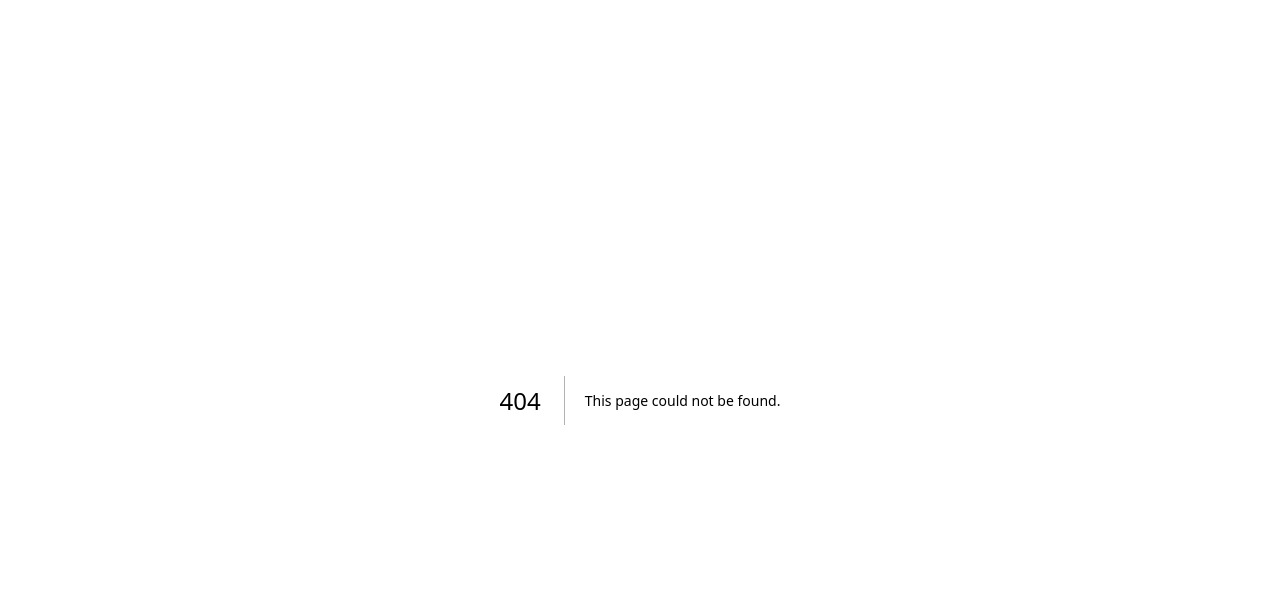
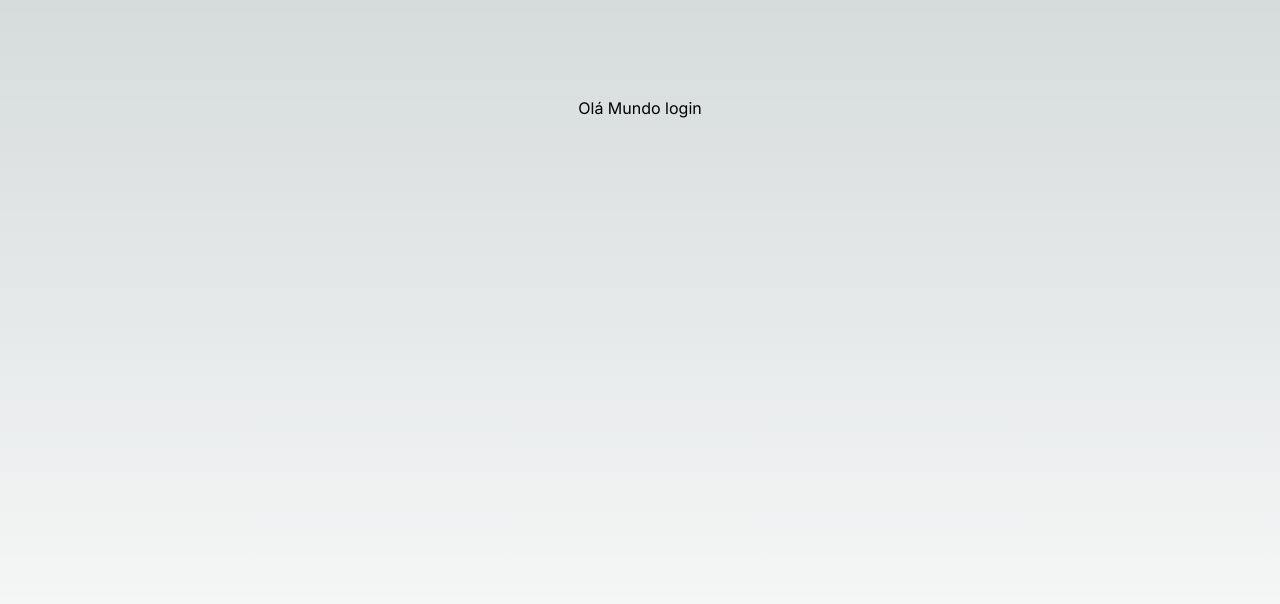
Before and after one commit to onicolasz/entrega-doacoes, a Next.js app: page /login in a window 1280 px wide. Before the commit this address had no page. Shown: the top 604 px of the page. Built offline with nearby package versions, Linux system fonts and the light colour scheme.

Commit message:
✨ feat: redirect to login when not logged

```diff
--- /dev/null
+++ b/src/app/login/page.tsx
@@ -0,0 +1,12 @@
+'use client'
+
+
+export default function Login() {
+
+
+  return (
+    <main className="flex min-h-screen flex-col items-center justify-between p-24">
+      <h1>Olá Mundo login</h1>
+    </main>
+  );
+}
--- a/src/app/page.tsx
+++ b/src/app/page.tsx
@@ -1,12 +1,16 @@
 'use client'
 
 import { useSession } from "next-auth/react";
+import { useRouter } from "next/navigation";
 
 export default function Home() {
   const { data: session } = useSession();
+  const {push} = useRouter()
+
   if (!session) {
-    console.log("não ta logado");
+    push('/login')
   }
+
   return (
     <main className="flex min-h-screen flex-col items-center justify-between p-24">
       <h1>Olá Mundo</h1>
```
